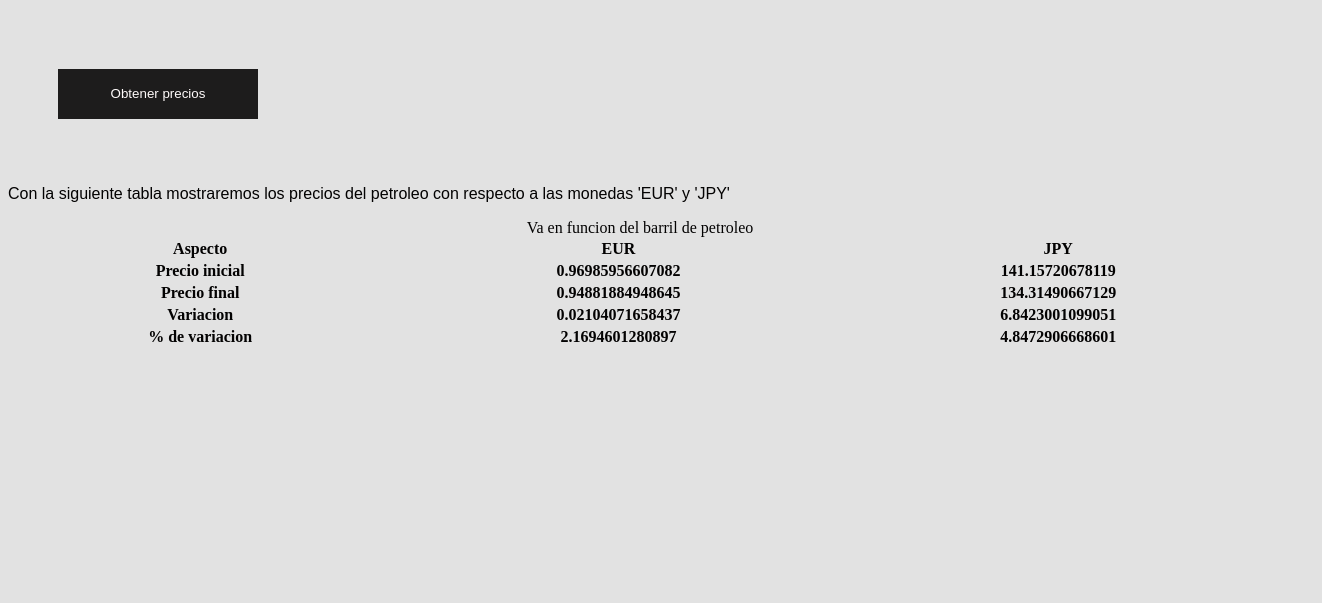
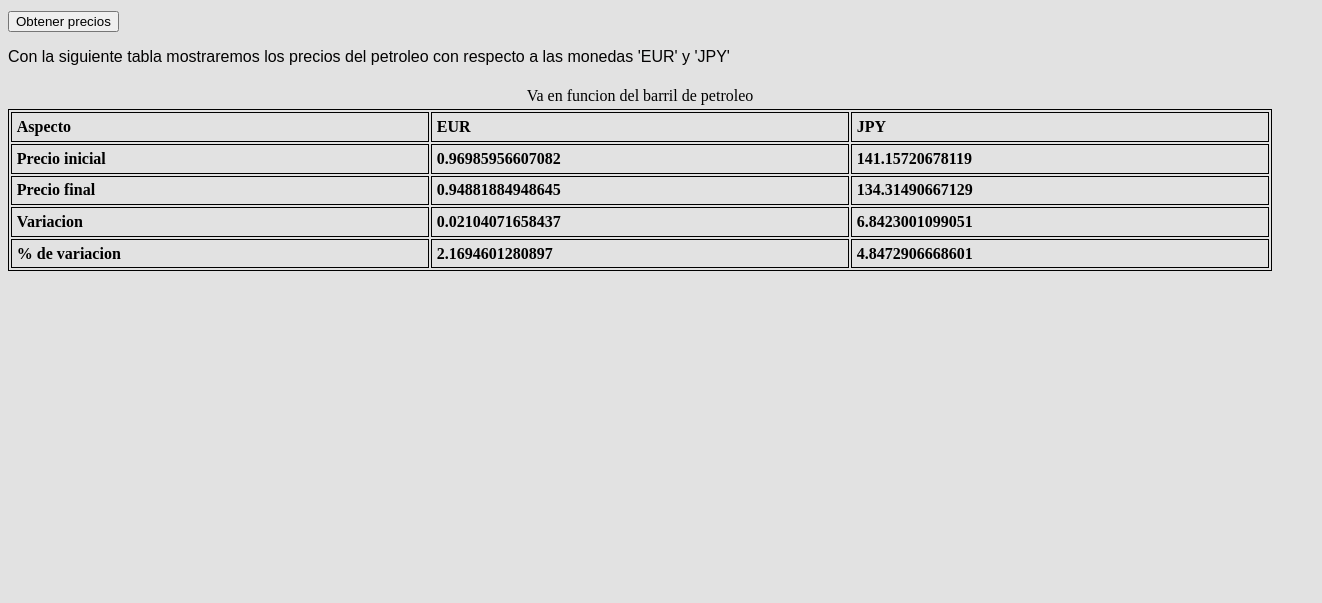
Before and after one commit to UO277646/ppppruebas, a plain HTML site: page index.html in a window 1280 px wide. Shown: the part 197-800 px from the top of the page, 1322 px wide, since content can reach past the window. Drawn offline with Linux system fonts and the light colour scheme.

Commit message:
Update Ejercicio7.css

```diff
--- a/Ejercicio7.css
+++ b/Ejercicio7.css
@@ -1,7 +1,3 @@
-/************************************
-    Juan Dominguez Alvarez - UO277646
-    Descripcion de los estilos
-************************************/
 /************************************
     Juan Dominguez Alvarez - UO277646
     Descripcion de los estilos
@@ -9,16 +5,22 @@
 /*Especificidad: 001*/
 body {
     background-color: rgb(226, 226, 226);
-  color: rgb(3, 2, 2);
-  display: flex;
+    color:#000;
+
+
+    }
+
+  /*Especificidad: 001*/
+  main{
+
     /*cada auto es el tamaño de la columna */
-  flex-flow: column ;
-  flex:auto;
+
+    text-align: justify;
+
 
   }
   /*Especificidad: 001*/
   h1 {
-  grid-column:1/1;
     background-color: rgb(226, 226, 226);
     color: rgb(3, 2, 2);
 
@@ -27,16 +29,27 @@ h1 {
     text-align: center;
     }
 
-/*Especificidad: 001*/
+  /*Especificidad: 003*/
   h2 {
     background-color: rgb(226, 226, 226);
-  color: rgb(3, 2, 2);
+    color: rgb(0, 0, 0);
     font-family:Georgia, serif;
     text-transform: uppercase;
-  text-align: center;
+    text-align: left;
 
     }
 
+
+    /*Especificidad: 001*/
+  nav {
+    background-color: rgb(226, 226, 226);
+    color: rgb(3, 2, 2);
+    border: 2px solid #000;
+    text-transform: uppercase;
+    text-decoration: underline ;
+    padding: 2em;
+    text-align: left;
+    }
 
     /*Especificidad: 001*/
     p {
@@ -45,31 +58,32 @@ h2 {
 
       font-family:sans-serif;
       }
+     /*Especificidad: 002*/
+      ol li{
+        background-color: rgb(226, 226, 226);
+        color: rgb(3, 2, 2);
 
-    section {
-      text-align: center;
+        font-family:sans-serif;
         }
-
       /*Especificidad: 001*/
-    form{
-      display:grid;
-      grid-template-columns:200px;
-      grid-gap:50px;
-      width:100%;
-      margin-left:50px;
-      margin-top:50px;
-      margin-bottom:50px ;
+      ol{
+        list-style-type: circle;
       }
-
     /*Especificidad: 001*/
-    form *{
-
-      border:none;
+        table {
+          width: 100%;
+          border: 1px solid #000;
        }
-
-    /*Especificidad: 011*/
-    input[type="submit"]{
-      height: 50px;
-      background-color: rgb(29, 28, 28);
-      color: rgb(255, 251, 251);
+       /*Especificidad: 001*/
+       th, td {
+          width: 25%;
+          text-align: left;
+          vertical-align: top;
+          border: 1px solid #000;
+          border-collapse: collapse;
+          padding: 0.3em;
        }
+       /*Especificidad: 001*/
+       caption {
+          padding: 0.3em;
+       }
```
Lines whose indentation alone changed are shown as unchanged.
